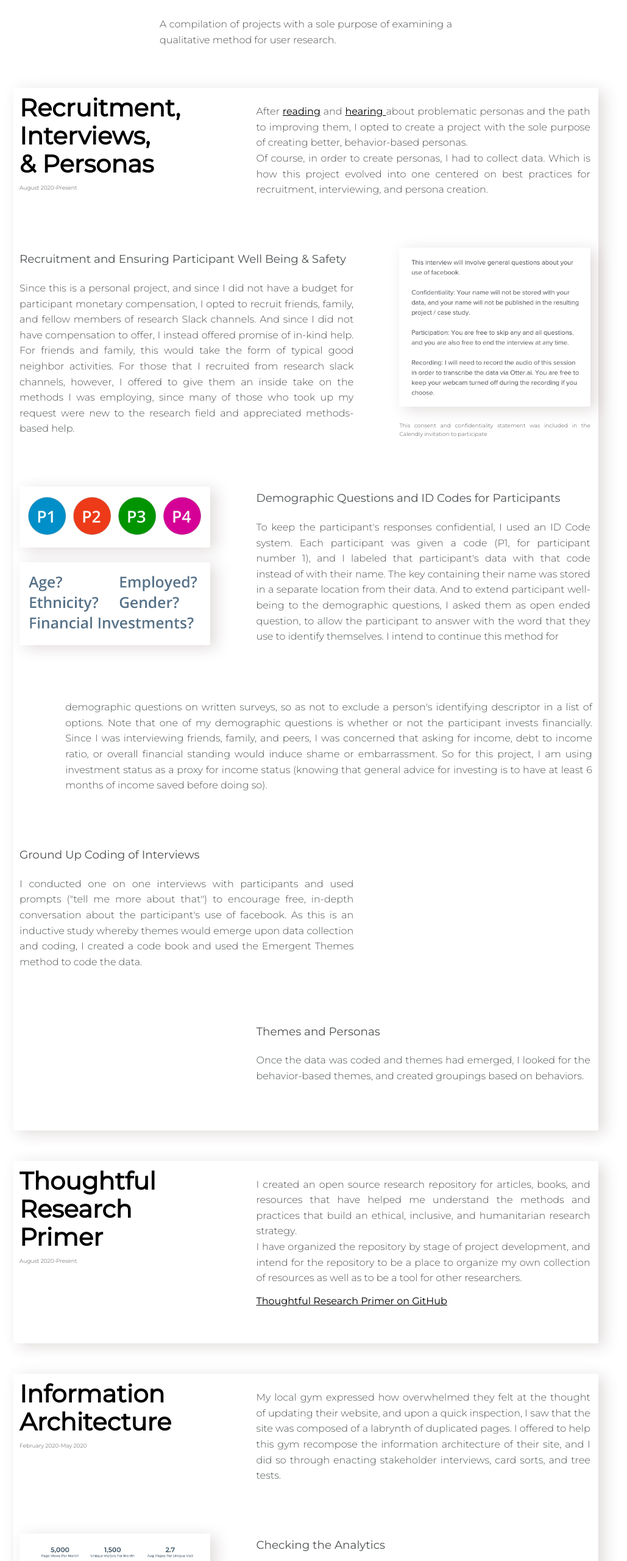
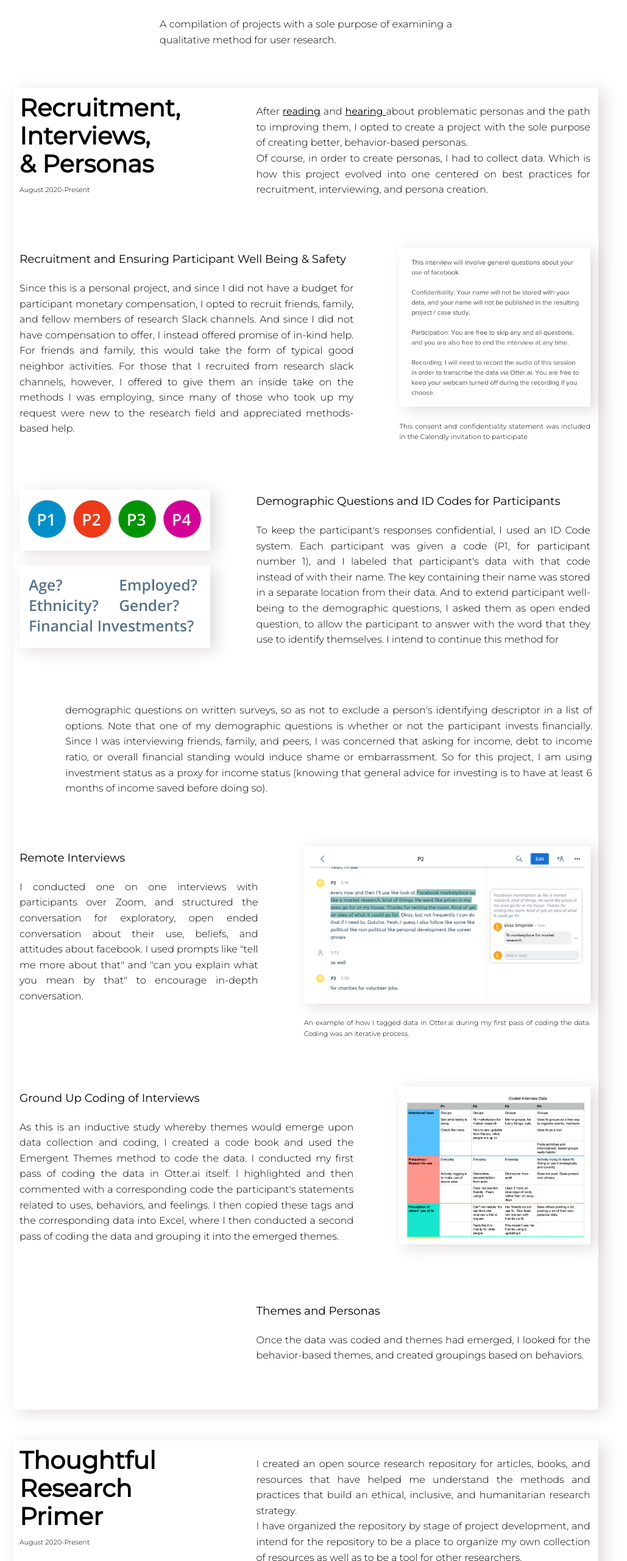
Before and after one commit to elysa-ux/Portfolio-Site, a plain HTML site: page methods.html in a window 1280 px wide. Shown: the part 240-2800 px from the top of the page at 61% size, without its empty margins (138-1167 px from the left). Drawn offline with nearby package versions, Linux system fonts and the light colour scheme.

Commit message:
Updated methods text and pictures

```diff
--- a/css/style-pages.css
+++ b/css/style-pages.css
@@ -19,7 +19,7 @@ body {
   font-family: 'Open Sans', sans-serif;
   font-family: 'Montserrat', sans-serif;
   font-size: 14px;
-  color: #4D5153;
+  color: black;
 }
 
 img {
@@ -75,7 +75,7 @@ p, ul, li {
 }
 
 .caption {
-  font-size: 9px;
+  font-size: 11px;
 }
 
 .white-text {
--- a/methods.html
+++ b/methods.html
@@ -65,14 +65,14 @@
                 <div class="box col-lg-12 col-md-12 col-sm-12 debug-outline">
 
                     <div class="row">
-                        <div class="col-lg-4 col-md-4 col-sm-2 debug-outline">
+                        <div class="col-lg-4 col-md-4 col-sm-12 debug-outline">
                             <h5>Recruitment, <br> Interviews, <br> & Personas</h5>
                             <p class="caption">August 2020-Present</p>
                         </div>
                         <div class="col-lg-1 col-md-1 col-sm-2 debug-outline">
                             <p> </p>
                         </div>
-                        <div class="col-lg-7 col-md-7 col-sm-2 debug-outline">
+                        <div class="col-lg-7 col-md-7 col-sm-12 debug-outline">
                             <p>After <a
                                     href="https://medium.com/uxr-content/your-personas-probably-suck-heres-how-you-can-build-them-better-b2b32a45c93b"
                                     target="_blank" class="a3">reading</a>
@@ -87,7 +87,7 @@
                     </div>
 
                     <div class="row">
-                        <div class="col-lg-7 col-md-7 col-sm-2 debug-outline">
+                        <div class="col-lg-7 col-md-7 col-sm-12 debug-outline">
                             <h4>Recruitment and Ensuring Participant Well Being & Safety</h4>
                             <p>Since this is a personal project, and since I did not have a budget for
                                 participant monetary compensation, I opted to recruit friends, family, and fellow
@@ -102,7 +102,7 @@
                         <div class="col-lg-1 col-md-1 col-sm-2 debug-outline">
                             <p> </p>
                         </div>
-                        <div class="col-lg-4 col-md-4 col-sm-2 debug-outline">
+                        <div class="col-lg-4 col-md-4 col-sm-12 debug-outline">
                             <p><img src="img/methods/consent.png" class="img box"></p>
                             <p class="caption">This consent and confidentiality statement was included in the Calendly
                                 invitation to participate</p>
@@ -110,14 +110,14 @@
                     </div>
 
                     <div class="row">
-                        <div class="col-lg-4 col-md-4 col-sm-2 debug-outline">
+                        <div class="col-lg-4 col-md-4 col-sm-12 debug-outline">
                             <p><img src="img/methods/id.png" class="img box"> </p>
                             <p><img src="img/methods/demo.png" class="img box"> </p>
                         </div>
                         <div class="col-lg-1 col-md-1 col-sm-2 debug-outline">
                             <p> </p>
                         </div>
-                        <div class="col-lg-7 col-md-7 col-sm-2 debug-outline">
+                        <div class="col-lg-7 col-md-7 col-sm-12 debug-outline">
                             <h4>Demographic Questions and ID Codes for Participants</h4>
                             <p>To keep the participant's responses confidential, I used an ID Code system. Each
                                 participant was given a code (P1, for participant number 1), and I labeled that
@@ -131,10 +131,10 @@
                     </div>
 
                     <div class="row">
-                        <div class="col-lg-1 col-md-1 col-sm-2 debug-outline">
+                        <div class="col-lg-1 col-md-1 col-sm-12 debug-outline">
                             <p> </p>
                         </div>
-                        <div class="col-lg-10 col-md-10 col-sm-2 debug-outline">
+                        <div class="col-lg-10 col-md-10 col-sm-12 debug-outline">
                             <p>demographic questions on written surveys, so as not to exclude a person's identifying
                                 descriptor in a list of options. Note that one of my demographic questions is whether or
                                 not the participant invests financially. Since I was interviewing friends, family, and
@@ -146,31 +146,54 @@
                     </div>
 
                     <div class="row">
-                        <div class="col-lg-7 col-md-7 col-sm-2 debug-outline">
+                        <div class="col-lg-5 col-md-5 col-sm-12 debug-outline">
+                            <h4>Remote Interviews</h4>
+                            <p>I conducted one on one interviews with participants over Zoom, and structured the
+                                conversation for exploratory, open ended conversation about their use, beliefs, and
+                                attitudes about facebook. I used prompts like "tell me more about
+                                that" and "can you explain what you mean by that" to
+                                encourage in-depth conversation. </p>
+                        </div>
+                        <div class="col-lg-1 col-md-1 col-sm-12 debug-outline">
+                            <p> </p>
+                        </div>
+                        <div class="col-lg-6 col-md-6 col-sm-12 debug-outline">
+                            <p><img src="img/methods/otter.png" class="img box"> </p>
+                            <p class="caption">An example of how I tagged data in Otter.ai during my first pass of
+                                coding the data. Coding was an iterative process.</p>
+                        </div>
+                    </div>
+
+                    <div class="row">
+                        <div class="col-lg-7 col-md-7 col-sm-12 debug-outline">
                             <h4>Ground Up Coding of Interviews</h4>
-                            <p>I conducted one on one interviews with participants and used prompts ("tell me more about
-                                that") to
-                                encourage free, in-depth conversation about the participant's use of facebook. As
+                            <p> As
                                 this is an inductive study whereby themes would emerge upon data collection and coding,
-                                I created a code book and used the Emergent Themes method to code the data. </p>
+                                I created a code book and used the Emergent Themes method to code the data.
+                                I conducted my first pass of coding the data in Otter.ai itself. I highlighted and then
+                                commented with a corresponding code the
+                                participant's statements related to uses, behaviors, and feelings. I then copied these
+                                tags and the corresponding data into Excel, where I then conducted a second pass of
+                                coding the data and grouping it into the emerged themes.
+                            </p>
                         </div>
                         <div class="col-lg-1 col-md-1 col-sm-2 debug-outline">
                             <p> </p>
                         </div>
-                        <div class="col-lg-4 col-md-4 col-sm-2 debug-outline">
-                            <p> </p>
+                        <div class="col-lg-4 col-md-4 col-sm-12 debug-outline">
+                            <p><img src="img/methods/data.png" class="img box"> </p>
                         </div>
 
                     </div>
 
                     <div class="row">
-                        <div class="col-lg-4 col-md-4 col-sm-2 debug-outline">
+                        <div class="col-lg-4 col-md-4 col-sm-12 debug-outline">
                             <p> </p>
                         </div>
                         <div class="col-lg-1 col-md-1 col-sm-2 debug-outline">
                             <p> </p>
                         </div>
-                        <div class="col-lg-7 col-md-7 col-sm-2 debug-outline">
+                        <div class="col-lg-7 col-md-7 col-sm-12 debug-outline">
                             <h4>Themes and Personas</h4>
                             <p>Once the data was coded and themes had emerged, I looked for the behavior-based themes,
                                 and created groupings based on behaviors. </p>
@@ -191,14 +214,14 @@
                 <div class="box col-lg-12 col-md-12 col-sm-12 debug-outline">
 
                     <div class="row">
-                        <div class="col-lg-4 col-md-4 col-sm-2 debug-outline">
+                        <div class="col-lg-4 col-md-4 col-sm-12 debug-outline">
                             <h5>Thoughtful <br> Research <br> Primer</h5>
                             <p class="caption">August 2020-Present</p>
                         </div>
                         <div class="col-lg-1 col-md-1 col-sm-2 debug-outline">
                             <p> </p>
                         </div>
-                        <div class="col-lg-7 col-md-7 col-sm-2 debug-outline">
+                        <div class="col-lg-7 col-md-7 col-sm-12 debug-outline">
                             <p>I created an open source research repository for articles, books, and resources that have
                                 helped me understand the methods and practices that build an ethical, inclusive, and
                                 humanitarian research strategy. <br> I have organized the repository by stage of project
@@ -222,14 +245,14 @@
                 <div class="box col-lg-12 col-md-12 col-sm-12 debug-outline">
 
                     <div class="row">
-                        <div class="col-lg-4 col-md-4 col-sm-2 debug-outline">
+                        <div class="col-lg-4 col-md-4 col-sm-12 debug-outline">
                             <h5>Information Architecture</h5>
                             <p class="caption">February 2020-May 2020</p>
                         </div>
                         <div class="col-lg-1 col-md-1 col-sm-2 debug-outline">
                             <p> </p>
                         </div>
-                        <div class="col-lg-7 col-md-7 col-sm-2 debug-outline">
+                        <div class="col-lg-7 col-md-7 col-sm-12 debug-outline">
                             <p>My local gym expressed how overwhelmed they felt at the thought of updating their
                                 website, and upon a quick inspection, I saw that the site was composed of a labrynth of
                                 duplicated pages. I offered to help this gym recompose the information architecture of
@@ -241,13 +264,13 @@
                     </div>
 
                     <div class="row">
-                        <div class="col-lg-4 col-md-4 col-sm-2 debug-outline">
+                        <div class="col-lg-4 col-md-4 col-sm-12 debug-outline">
                             <p> <img src="img/methods/analytics.png" class="img box"> </p>
                         </div>
                         <div class="col-lg-1 col-md-1 col-sm-2 debug-outline">
                             <p> </p>
                         </div>
-                        <div class="col-lg-7 col-md-7 col-sm-2 debug-outline">
+                        <div class="col-lg-7 col-md-7 col-sm-12 debug-outline">
                             <h4>Checking the Analytics </h4>
                             <p>My first step, though, was checking the analytics of their site and seeing which pages
                                 were generating the most traffic. As you can see from the trend in the graph, there was
@@ -261,7 +284,7 @@
                     </div>
 
                     <div class="row">
-                        <div class="col-lg-7 col-md-7 col-sm-2 debug-outline">
+                        <div class="col-lg-7 col-md-7 col-sm-12 debug-outline">
                             <h4>Website Content Audit </h4>
                             <p>I must admit that despite being a years-long patron of this gym, I avoided their website
                                 because I myself was confused by it. From the outset, it seemed like a lot of their
@@ -274,20 +297,20 @@
                         <div class="col-lg-1 col-md-1 col-sm-2 debug-outline">
                             <p> </p>
                         </div>
-                        <div class="col-lg-4 col-md-4 col-sm-2 debug-outline">
+                        <div class="col-lg-4 col-md-4 col-sm-12 debug-outline">
                             <p> <img src="img/methods/audit.png" class="img box"> </p>
                         </div>
                     </div>
 
                     <div class="row">
-                        <div class="col-lg-4 col-md-4 col-sm-2 debug-outline">
+                        <div class="col-lg-4 col-md-4 col-sm-12 debug-outline">
                             <p> <img src="img/methods/sort1.png" class="img box"> </p>
                             <img src="img/methods/sort2.png" class="img box">
                         </div>
                         <div class="col-lg-1 col-md-1 col-sm-2 debug-outline">
                             <p> </p>
                         </div>
-                        <div class="col-lg-7 col-md-7 col-sm-2 debug-outline">
+                        <div class="col-lg-7 col-md-7 col-sm-12 debug-outline">
                             <h4>Card Sorts and Tree Tests </h4>
                             <p>After accounting for all of the duplication in the site, there was still a lot of
                                 categorical information to organize into a more accessible site map. To start, I listed
@@ -310,7 +333,7 @@
                     </div>
 
                     <div class="row">
-                        <div class="col-lg-5 col-md-5 col-sm-2 debug-outline">
+                        <div class="col-lg-5 col-md-5 col-sm-12 debug-outline">
                             <h4>Wireframes and Content Strategy </h4>
                             <p>I created mid-fidelity wireframes in Figma that the gym's marketing manager and I could
                                 use as a guideline for overhauling and recreating the site. We used the new site map to
@@ -323,7 +346,7 @@
                         <div class="col-lg-1 col-md-1 col-sm-2 debug-outline">
                             <p> </p>
                         </div>
-                        <div class="col-lg-6 col-md-6 col-sm-2 debug-outline">
+                        <div class="col-lg-6 col-md-6 col-sm-12 debug-outline">
                             <p> <img src="img/methods/frames.png" class="img box"> </p>
                         </div>
 
```
Also changed, not shown: img/methods/data.png (added), img/methods/otter.png (added), 3 other files.
